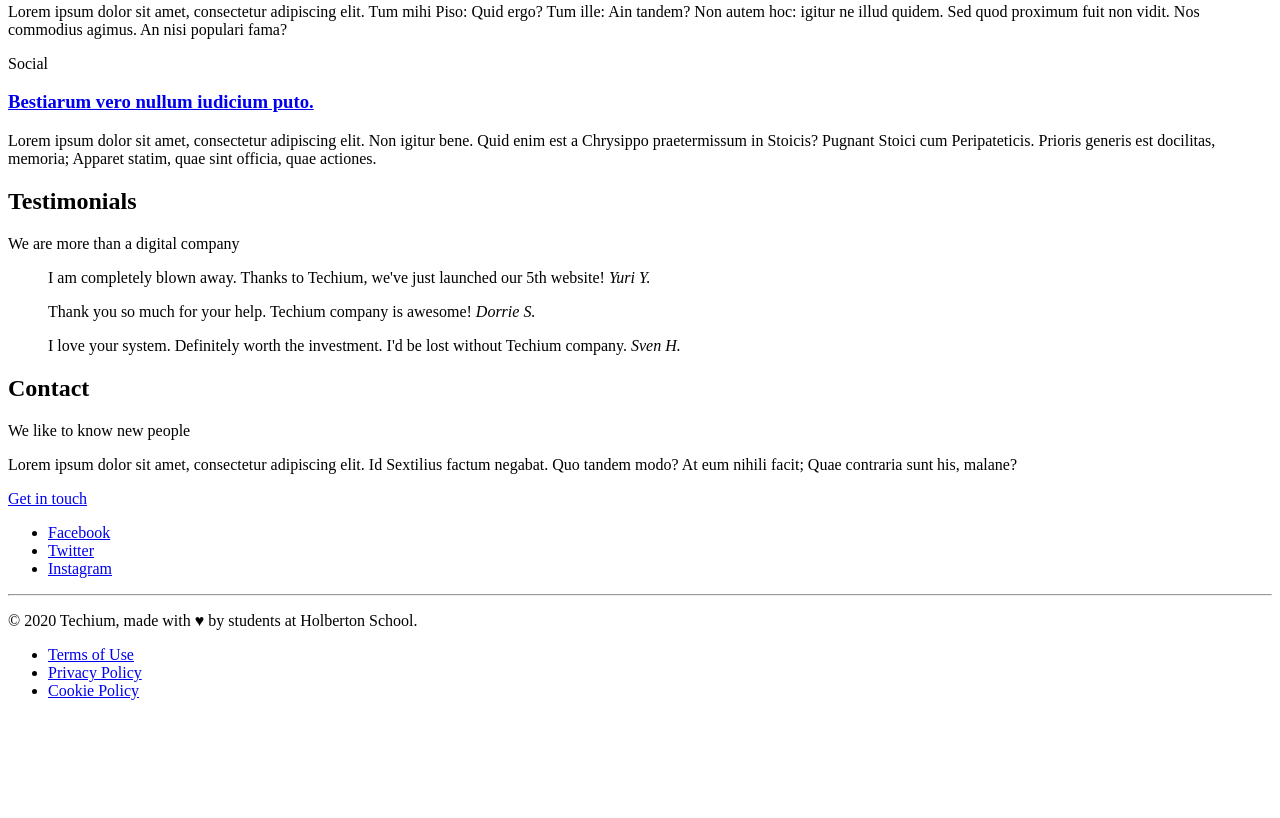
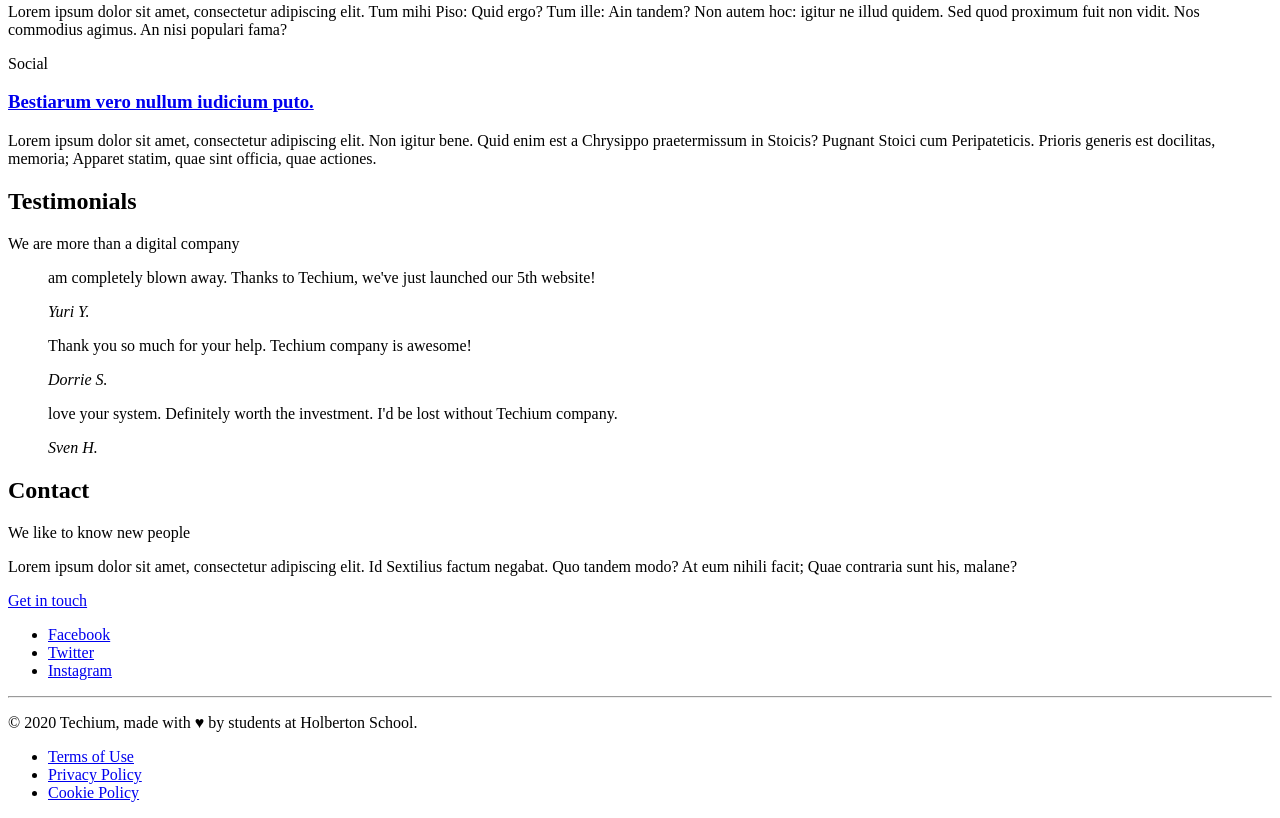
Before and after one commit to LauSCaicedo/holbertonschool-web_front_end, a plain HTML site: page 0x00-html_advanced/29-index.html in a window 1280 px wide. Shown: the part 1507-2325 px from the top of the page. Before the commit the page ends 2223 px from the top, so only its background shows below. Drawn offline with Linux system fonts and the light colour scheme.

Commit message:
Update file 29-index

```diff
--- a/0x00-html_advanced/29-index.html
+++ b/0x00-html_advanced/29-index.html
@@ -156,19 +156,22 @@
                 </header>
                 <div>
                     <article>
-                        <blockquote>I am completely blown away. Thanks to Techium, we've just launched
-                            our 5th website!
+                        <blockquote>
+                            <p>am completely blown away. Thanks to Techium, we've just launched
+                                our 5th website!</p>
                             <cite>Yuri Y.</cite>
                         </blockquote>
                     </article>
                     <article>
-                        <blockquote>Thank you so much for your help. Techium company is awesome!
+                        <blockquote>
+                            <p>Thank you so much for your help. Techium company is awesome!</p>
                             <cite>Dorrie S.</cite>
                         </blockquote>
                     </article>
                     <article>
-                        <blockquote>I love your system. Definitely worth the investment. I'd be lost without Techium
-                            company.
+                        <blockquote>
+                            <p>love your system. Definitely worth the investment. I'd be lost without Techium
+                                company.</p>
                             <cite>Sven H.</cite>
                         </blockquote>
                     </article>
```
